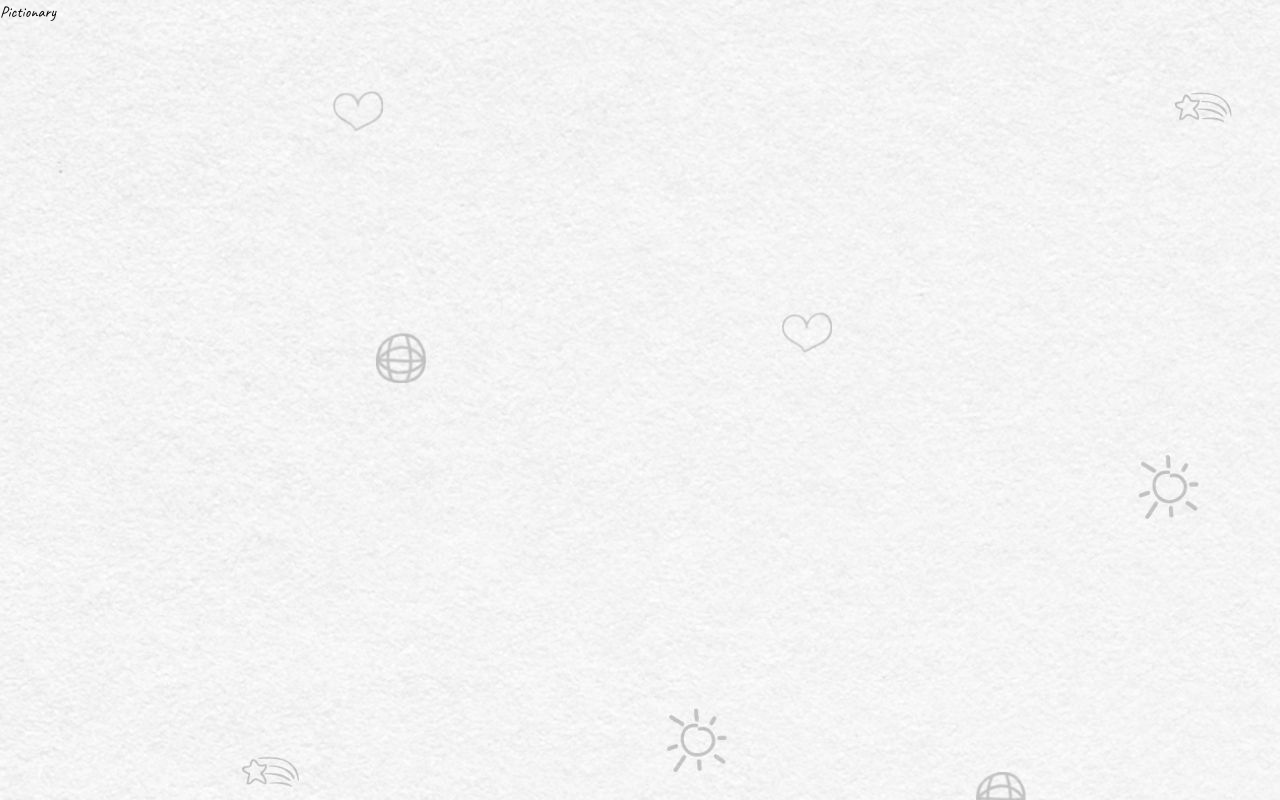
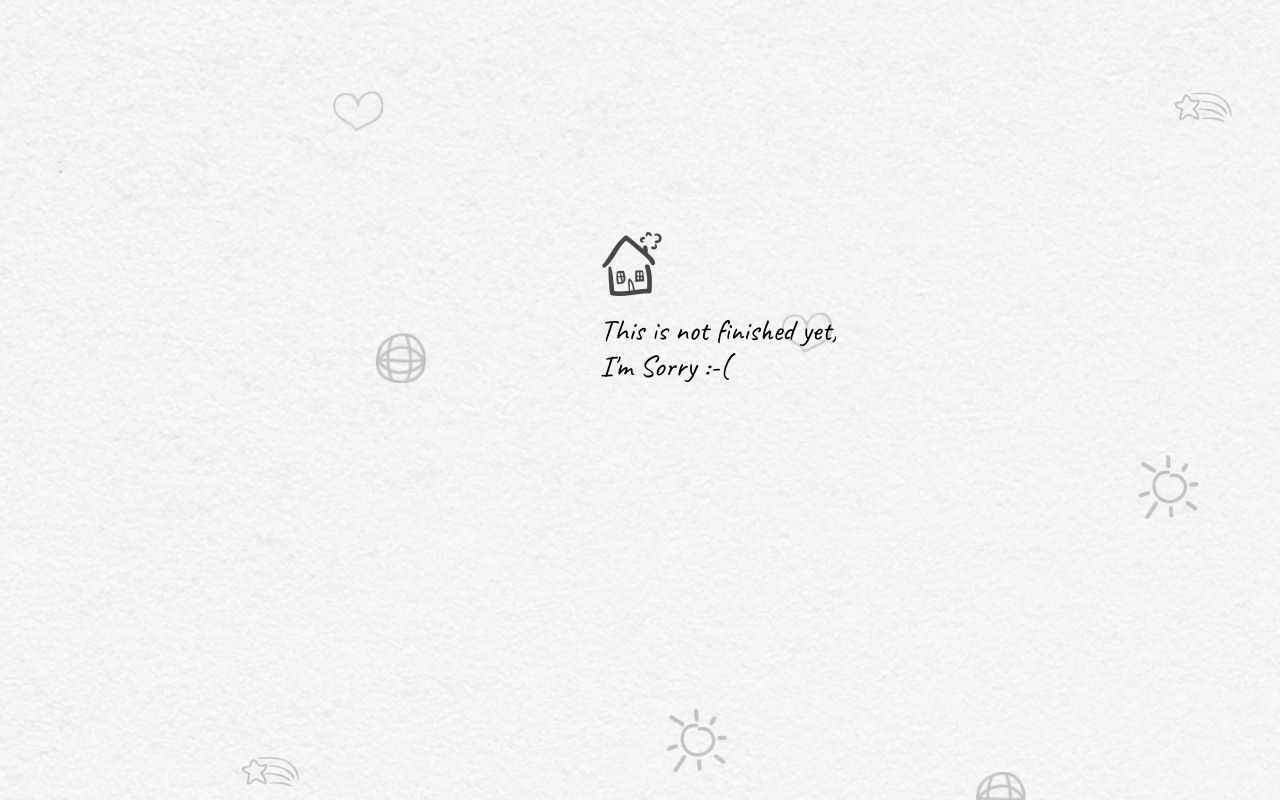
Before and after one commit to RobinLans/draw-it, a React (Create React App) app: page /pictionary in a window 1280 px wide. Built offline with nearby package versions, Linux system fonts and the light colour scheme.

Commit message:
add pictionaty page

```diff
--- a/src/pages/Pictionary.jsx
+++ b/src/pages/Pictionary.jsx
@@ -1,11 +1,17 @@
-import React from 'react'
+import React from "react";
+import HomeButton from "../components/HomeButton";
 
 function Pictionary() {
-    return (
-        <div>
-            <h1>Pictionary</h1>
-        </div>
-    )
+  return (
+    <div className="flex h-full justify-center items-center">
+      <div className="relative h-44 w-20">
+        <HomeButton />
+        <h1 className="text-3xl w-60">
+          This is not finished yet, I'm Sorry :-(
+        </h1>
+      </div>
+    </div>
+  );
 }
 
-export default Pictionary
+export default Pictionary;
```
